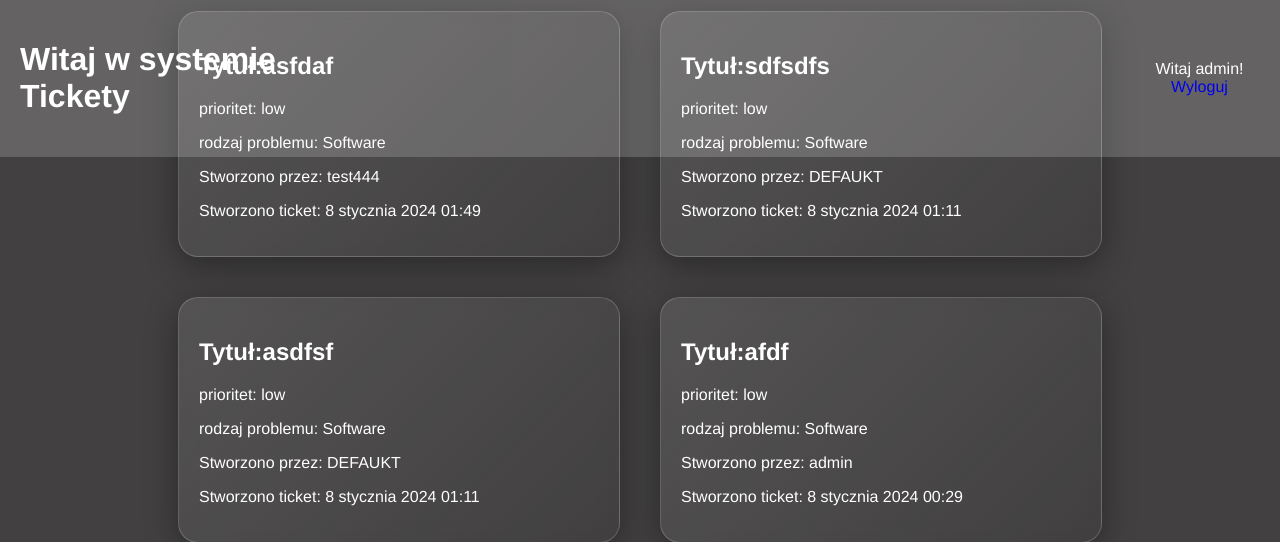
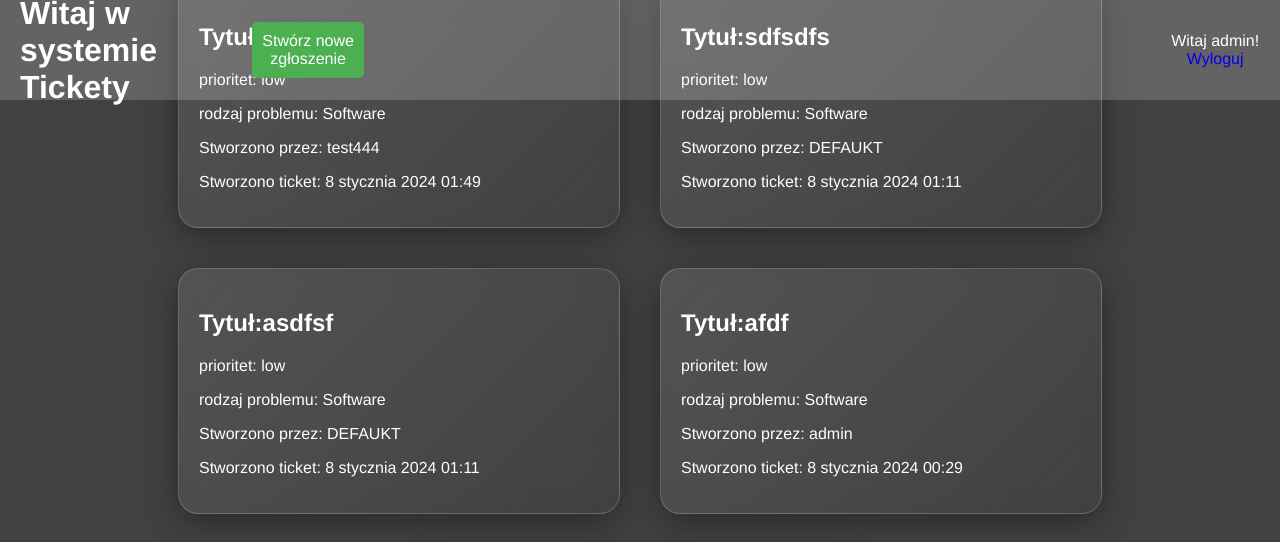
Before and after one commit to KIX-p/Helpdeskapp, a Django app: page /ticket_list/ in a window 1280 px wide; the page is wider, and only the part inside the window is pictured. Shown: the top 542 px of that part. Run offline with Django 4.2, Linux system fonts and the light colour scheme; a user stored in the database is signed in; data comes from the database, SQL or seed files in the repository; both versions use the stored data as it was after the commit.

Commit message:
Update header styling and add "Create new ticket" link

```diff
--- a/helpdeskapp/static/helpdeskapp/main.css
+++ b/helpdeskapp/static/helpdeskapp/main.css
@@ -23,6 +23,8 @@ header {
     background-color: rgba(255, 255, 255, 0.18);
     box-sizing: border-box;
     z-index: 1000;
+    height: 100px;
+    margin-bottom: 20px;
 }
 
 
@@ -36,6 +38,7 @@ header {
     border: 1px solid rgba(255, 255, 255, 0.18);
     box-shadow: 0 8px 32px 0 rgba(0, 0, 0, 0.37);
     margin: 20px;
+    margin-top:20%;
     color: #fff;
     transition: background-color 0.3s ease;
 }
@@ -43,37 +46,6 @@ header {
 .card:hover{
     background-color: rgba(255, 255, 255, 0.18);
 }
-
-a.add {
-    display: inline-block;
-    padding: 10px 20px;
-    background-color: #4CAF50;
-    color: #fff;
-    text-decoration: none;
-    border-radius: 5px;
-    transition: background-color 0.3s ease;
-}
-
-a.add:hover {
-    background-color: #45a049;
-}
-
-.add{
-    padding: 10px;
-    border: none;
-    border-radius: 5px;
-    cursor: pointer;
-    width: 100%;
-    margin-top: 10px;
-    background-color: #4CAF50;
-    color: #fff;
-    transition: background-color 0.3s ease;
-}
-
-.add:hover{
-    background-color: #45a049;
-}
-
 .container{
     display: flex;
     flex-wrap: wrap;
@@ -132,20 +104,24 @@ a{
     margin-left: 65%;
 }
 
-.add{
-    margin: 10px;
-    background-color: #4CAF50;
-    color: white;
-    padding: 10px;
-    border: none;
-    border-radius: 5px;
-    cursor: pointer;
-    width: 100%;
-    margin-top: 10px;
+p.add {
+    text-align: center; /* Center the text */
 }
 
-.add:hover{
+p.add a {
+    display: inline-block; /* Needed for centering inline elements */
+    padding: 10px 5px;
+    text-decoration: none;
+    color: #fff;
+    background-color: #4CAF50;
+    border-radius: 5px;
+    transition: background-color 0.3s ease, transform 0.3s ease; /* Add transition for transform */
+    font-size: 1em; /* Increase the font size */
+}
+
+p.add a:hover {
     background-color: #45a049;
+    transform: scale(1.05); /* Make the link slightly larger when hovered */
 }
 
 .container{
--- a/helpdeskapp/templates/helpdeskapp/base.html
+++ b/helpdeskapp/templates/helpdeskapp/base.html
@@ -7,14 +7,21 @@
 </head>
 <body>
     <header>
+
         <div class="left">
+
             <h1>Witaj w systemie Tickety</h1>
             {% for message in messages %}
                 <div class="alertsuccess">
                     {{ message }}
                 </div>
+
             {% endfor %}
+
         </div>
+        <p class="add">
+            <a href="{% url 'helpdeskapp:ticket_add' %}">Stwórz nowe zgłoszenie</a>
+        </p>
         <div class="right">
             <span class = "user">
                 {%if request.user.is_authenticated%}
@@ -24,6 +31,7 @@
                     <a href="{% url 'helpdeskapp:login' %}">Zaloguj</a>
                 {%endif%}
             </span>
+
         </div>
     </header>
 
--- a/helpdeskapp/templates/helpdeskapp/tickets/ticket_list.html
+++ b/helpdeskapp/templates/helpdeskapp/tickets/ticket_list.html
@@ -5,11 +5,12 @@
 <head>
     <link href="{% static 'helpdeskapp/main.css' %}" rel="stylesheet">
 </head>
-<a href="{% url 'helpdeskapp:ticket_add' %}" class = "add">Stwórz nowe zgłoszenie</a>
 
 <div class="tickets">
     <div class="container">
+
         {% for ticket in tickets%}
+
         <a href="{{ticket.get_absolute_url}}">
         <div class="card">
 
@@ -25,4 +26,5 @@
     </div>
     {%include "helpdeskapp/pagination.html" with page=tickets %}
 </div>
+
 {% endblock %}
```
Also changed, not shown: db.sqlite3.
